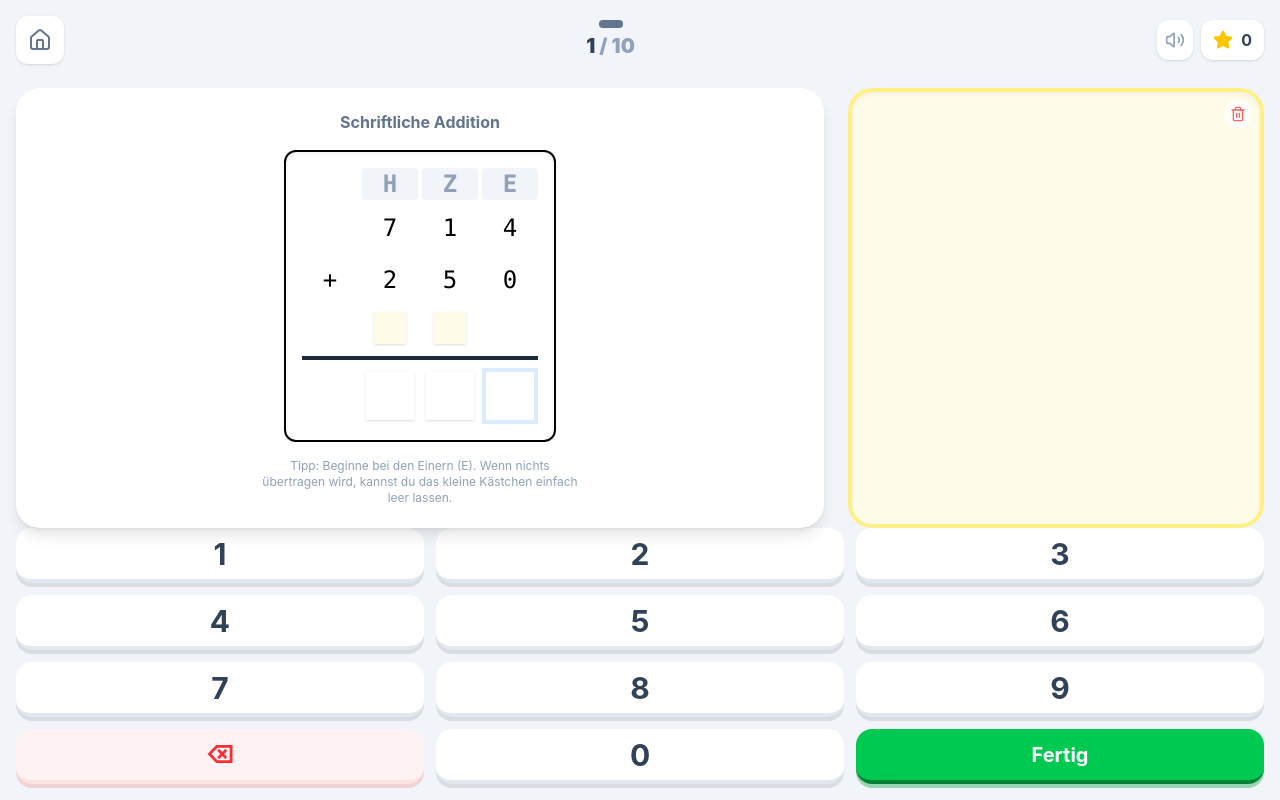
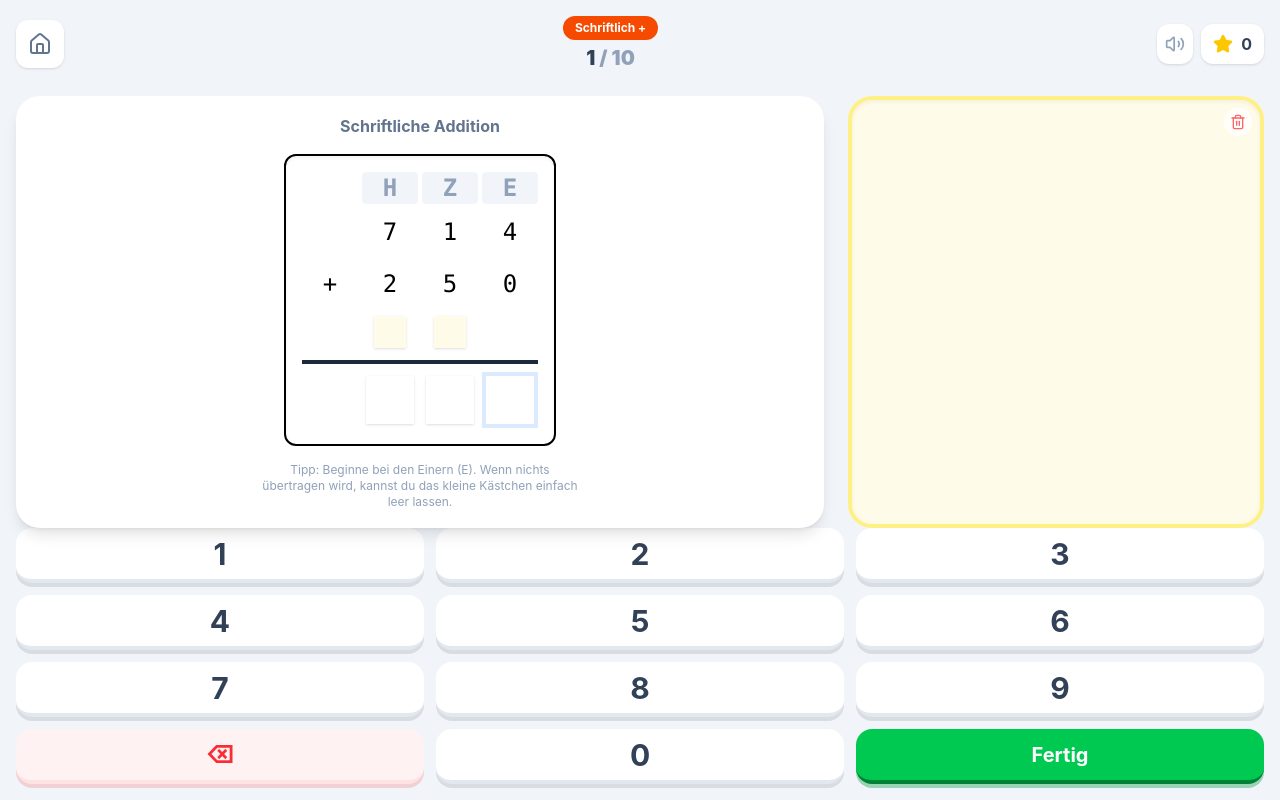
Before and after one commit to MAGRIANmontratec/mathe-app, a React (Vite) app: page / in a window 1280 px wide. Both pictures are taken after a click on the button "Schriftlich +". Built offline with nearby package versions, Linux system fonts and the light colour scheme.

Commit message:
Changes from 15.06.2026 fix 1

```diff
--- a/src/App.tsx
+++ b/src/App.tsx
@@ -1,4 +1,5 @@
-import React, { useState, useEffect, useRef, ReactNode } from "react";
+import React, { useState, useEffect, useRef } from "react";
+import type { ReactNode } from "react";
 import {
   Star, ArrowRight, ArrowLeft, ArrowDown, ArrowUp, CheckCircle, Trophy, Home, History, Zap, LayoutGrid, Pyramid, ShoppingBag, ListOrdered, GripHorizontal, AlignCenterHorizontal, GitCommitHorizontal, TrendingUp, Box, Users, BookOpen, Layers, Triangle, CircleDashed, Volume2, VolumeX, Target, Calculator, Trash2, Map, HelpCircle, PenTool, AlertTriangle, Sparkles
 } from "lucide-react";
@@ -233,7 +234,7 @@ const TASKS: Record<string, TaskDef> = {
           fields.push('rh');
           return fields;
       },
-      render: (d, i, s, f, a, c) => (
+      render: (d, i, _s, _f, _a, c) => (
           <div className="flex flex-col items-center">
               <h3 className="font-bold text-slate-500 mb-4">Schriftliche Addition</h3>
               <div className="bg-white p-4 border-2 rounded-xl shadow-inner grid grid-cols-4 gap-1 text-2xl font-mono text-center items-center">
@@ -281,7 +282,7 @@ const TASKS: Record<string, TaskDef> = {
           return d.hidden.every((h:number) => parseInt(i[`gap-${h}`]||'0') === digits[h]);
       },
       getFieldOrder: (d) => d.hidden.map((h:number) => `gap-${h}`),
-      render: (d, i, s, f, a, c) => {
+      render: (d, i, _s, _f, _a, c) => {
           const digits = [ Math.floor(d.a/100), Math.floor((d.a%100)/10), d.a%10, Math.floor(d.b/100), Math.floor((d.b%100)/10), d.b%10, Math.floor(d.res/100), Math.floor((d.res%100)/10), d.res%10 ];
           const isH = (idx:number) => d.hidden.includes(idx);
           const rD = (idx:number) => isH(idx) ? c(`gap-${idx}`, i[`gap-${idx}`], false, '', 'w-12 h-12 bg-yellow-50') : <div className="p-2 w-12 h-12 flex items-center justify-center">{digits[idx]||(idx===0||idx===3?'':'0')}</div>;
@@ -397,7 +398,7 @@ const TASKS: Record<string, TaskDef> = {
           fields.push('rh');
           return fields;
       },
-      render: (d, i, s, f, a, c) => (
+      render: (d, i, _s, _f, _a, c) => (
           <div className="flex flex-col items-center">
               <h3 className="font-bold text-slate-500 mb-4 text-center">Finde den Fehler und rechne richtig!</h3>
               <div className="flex flex-col sm:flex-row gap-4 items-center">
@@ -448,7 +449,7 @@ const TASKS: Record<string, TaskDef> = {
     generate: () => { const a=rand(15,75), b=rand(15,95-a); return { a, b, op: '+', res: a+b, split: Math.floor(b/10)*10, split2: b%10 }; },
     validate: (d, i) => parseInt(i['res']) === d.res,
     getFieldOrder: () => ['op1', 'res1', 'start2', 'op2', 'res2', 'res'],
-    render: (d, i, s, f, a, c) => (
+    render: (d, i, _s, _f, _a, c) => (
       <div className="flex flex-col items-center">
         <h3 className="font-bold text-slate-500 mb-2">Rechne schrittweise</h3>
         <div className="bg-white p-2 border-2 rounded-xl shadow-inner grid grid-cols-5 gap-0 bg-slate-50 text-xl font-mono">
@@ -464,28 +465,28 @@ const TASKS: Record<string, TaskDef> = {
      generate: () => { const a=rand(35,95), b=rand(15,a-10); return { a, b, op: '-', res: a-b, split: Math.floor(b/10)*10, split2: b%10 }; },
      validate: (d, i) => parseInt(i['res']) === d.res,
      getFieldOrder: () => ['op1', 'res1', 'start2', 'op2', 'res2', 'res'],
-     render: (d, i, s, f, a, c) => TASKS['addition'].render(d, i, s, f, a, c)
+     render: (d, i, _s, _f, _a, c) => TASKS['addition'].render(d, i, _s, _f, _a, c)
   },
   addition_1000: {
     id: 'addition_1000', category: 'calc', isMultiInput: true,
     generate: () => { const a=rand(100,750), b=rand(120,950-a); return { a, b, res: a+b }; },
     validate: (d, i) => parseInt(i['res']) === d.res,
     getFieldOrder: () => ['res'],
-    render: (d, i, s, f, a, c) => <div className="text-center text-4xl font-black text-slate-800 flex gap-4 items-center justify-center">{d.a} + {d.b} = {c('res', d.res, false, '', 'w-32 h-16 text-3xl')}</div>
+    render: (d, i, _s, _f, _a, c) => <div className="text-center text-4xl font-black text-slate-800 flex gap-4 items-center justify-center">{d.a} + {d.b} = {c('res', d.res, false, '', 'w-32 h-16 text-3xl')}</div>
   },
   subtraction_1000: {
     id: 'subtraction_1000', category: 'calc', isMultiInput: true,
     generate: () => { const a=rand(350,990), b=rand(120,a-100); return { a, b, res: a-b }; },
     validate: (d, i) => parseInt(i['res']) === d.res,
     getFieldOrder: () => ['res'],
-    render: (d, i, s, f, a, c) => <div className="text-center text-4xl font-black text-slate-800 flex gap-4 items-center justify-center">{d.a} - {d.b} = {c('res', d.res, false, '', 'w-32 h-16 text-3xl')}</div>
+    render: (d, i, _s, _f, _a, c) => <div className="text-center text-4xl font-black text-slate-800 flex gap-4 items-center justify-center">{d.a} - {d.b} = {c('res', d.res, false, '', 'w-32 h-16 text-3xl')}</div>
   },
   pyramid: {
       id: 'pyramid', category: 'calc', isMultiInput: true,
       generate: () => { const b1=rand(1,10), b2=rand(1,10), b3=rand(1,10); const m1=b1+b2, m2=b2+b3, top=m1+m2; return { stones: [b1,b2,b3,m1,m2,top], given: rand(0,1)===0 ? [1,1,1,0,0,0] : [1,0,1,1,0,0] }; },
       validate: (d, i) => d.stones.every((v:number,k:number) => d.given[k] || parseInt(i[`stone-${k}`]) === v),
       getFieldOrder: (d) => d.stones.map((_:any,k:number)=>!d.given[k]?`stone-${k}`:null).filter(Boolean) as string[],
-      render: (d, i, s, f, a, c) => (
+      render: (d, i, _s, _f, _a, c) => (
           <div className="flex flex-col items-center gap-1 mt-4">
               <div className="flex justify-center">{c('stone-5', d.stones[5], d.given[5], undefined, "w-20 h-14 border-2 rounded-lg")}</div>
               <div className="flex justify-center gap-1">{c('stone-3', d.stones[3], d.given[3], undefined, "w-20 h-14 border-2 rounded-lg")}{c('stone-4', d.stones[4], d.given[4], undefined, "w-20 h-14 border-2 rounded-lg")}</div>
@@ -498,7 +499,7 @@ const TASKS: Record<string, TaskDef> = {
       generate: () => { const isPlus=rand(0,1)===1; const base=rand(20,70); const ops=[rand(2,9), rand(10,15), rand(20,25)]; return { base, ops, isPlus }; },
       validate: (d, i) => d.ops.every((op:number, idx:number) => parseInt(i[`res-${idx}`]) === (d.isPlus ? d.base+op : d.base-op)),
       getFieldOrder: (d) => d.ops.map((_:any,idx:number)=>`res-${idx}`),
-      render: (d, i, s, f, a, c) => (
+      render: (d, i, _s, _f, _a, c) => (
           <div className="flex flex-col items-center mt-4 bg-white p-2 rounded-xl shadow-sm border border-slate-200">
              <div className="flex gap-2 mb-2">
                  <div className="w-16 h-12 flex items-center justify-center font-bold text-slate-500 bg-slate-100 rounded-lg">{d.isPlus?'+':'-'} {d.base}</div>
@@ -506,7 +507,7 @@ const TASKS: Record<string, TaskDef> = {
              </div>
              <div className="flex gap-2">
                  <div className="w-16 h-14 flex items-center justify-center font-bold text-2xl text-slate-400">=</div>
-                 {d.ops.map((op:number, idx:number) => c(`res-${idx}`, i[`res-${idx}`], false, undefined, "w-16 h-14 border-2 rounded-lg"))}
+                 {d.ops.map((_op:number, idx:number) => c(`res-${idx}`, i[`res-${idx}`], false, undefined, "w-16 h-14 border-2 rounded-lg"))}
              </div>
           </div>
       )
@@ -514,9 +515,9 @@ const TASKS: Record<string, TaskDef> = {
   fact_family: {
       id: 'fact_family', category: 'calc', isMultiInput: true,
       generate: () => { const a=rand(2,9), b=rand(2,9), prod=a*b; return { a, b, prod }; },
-      validate: (d, i) => true,
+      validate: (_d, _i) => true,
       getFieldOrder: () => [],
-      render: (d, i, s, f, a, c) => (
+      render: (d, i, _s, _f, _a, c) => (
           <div className="flex flex-col gap-2">
              <div className="text-center font-bold mb-2">Zahlen: {d.a}, {d.b}, {d.prod}</div>
              <div className="grid grid-cols-1 gap-2">
@@ -530,7 +531,7 @@ const TASKS: Record<string, TaskDef> = {
       generate: () => { const t=rand(2,9), l=rand(2,9), r=rand(2,9); return { t, l, r }; },
       validate: (d, i) => parseInt(i['pl']) === d.t*d.l && parseInt(i['pr']) === d.t*d.r && parseInt(i['pb']) === d.l*d.r,
       getFieldOrder: () => ['pl', 'pr', 'pb'],
-      render: (d, i, s, f, a, c) => (
+      render: (d, i, _s, _f, _a, c) => (
          <div className="relative w-64 h-56 mt-4 mx-auto">
             <svg className="absolute inset-0 w-full h-full" viewBox="0 0 200 180"><polygon points="100,20 20,160 180,160" fill="none" stroke="#cbd5e1" strokeWidth="3" /></svg>
             <div className="absolute top-0 left-1/2 -translate-x-1/2">{c('t', d.t, true, undefined, "w-12 h-12 rounded-full border-2")}</div>
@@ -547,14 +548,14 @@ const TASKS: Record<string, TaskDef> = {
       generate: () => { const t=rand(10,50), l=rand(10,50), r=rand(10,50); return { t, l, r }; },
       validate: (d, i) => parseInt(i['pl']) === d.t+d.l && parseInt(i['pr']) === d.t+d.r && parseInt(i['pb']) === d.l+d.r,
       getFieldOrder: () => ['pl', 'pr', 'pb'],
-      render: (d, i, s, f, a, c) => TASKS['triangle'].render(d, i, s, f, a, c)
+      render: (d, i, _s, _f, _a, c) => TASKS['triangle'].render(d, i, _s, _f, _a, c)
   },
   calc_wheel: {
       id: 'calc_wheel', category: 'calc', isMultiInput: true,
       generate: () => { const op=rand(0,1)===0?'+':(rand(0,1)===0?'-':'·'); const c=rand(2,9); const segs=[]; for(let i=0;i<4;i++) segs.push({inner:rand(2,9), outer: op==='+'?c+rand(2,9):op==='-'?c-rand(1,c-1):c*rand(2,9)}); return { center:c, op, segments:segs }; },
       validate: (d, i) => d.segments.every((v:any,k:number)=> parseInt(i[`w-${k}`]) === (d.op==='+'?d.center+v.inner:d.op==='-'?d.center-v.inner:d.center*v.inner)),
       getFieldOrder: (d) => [0,1,2,3].map(k=>`w-${k}`),
-      render: (d, i, s, f, a, c) => (
+      render: (d, i, _s, _f, _a, c) => (
           <div className="relative w-64 h-64 mx-auto flex items-center justify-center">
              <div className="absolute z-10 w-16 h-16 rounded-full bg-rose-100 flex items-center justify-center font-bold border-4 border-rose-300">{d.op}{d.center}</div>
              {d.segments.map((v:any,k:number)=>{
@@ -595,7 +596,7 @@ const TASKS: Record<string, TaskDef> = {
       },
       validate: (d, i) => d.grid.every((c: any, idx: number) => i[`lg-${idx}`] === c.n),
       getFieldOrder: () => [0,1,2,3,4,5,6,7,8].map(i => `lg-${i}`),
-      render: (d, i, s, f, a, c) => (
+      render: (d, i, _s, _f, _a, c) => (
           <div className="flex flex-col items-center w-full max-w-2xl px-2">
               <h3 className="font-bold text-slate-500 mb-4">Wo liegen die Farben im 3x3 Gitter?</h3>
               <div className="flex flex-col sm:flex-row gap-6 w-full items-start justify-center">
@@ -636,7 +637,7 @@ const TASKS: Record<string, TaskDef> = {
     },
     validate: (d, i) => d.shape.every((cell:any, idx:number) => d.given[idx] || parseInt(i[`gc-${idx}`]) === d.start + (cell.y * 10) + cell.x),
     getFieldOrder: (d) => d.shape.map((_:any, idx:number) => !d.given[idx] ? `gc-${idx}` : null).filter(Boolean) as string[],
-    render: (d, i, s, f, a, c) => (
+    render: (d, _i, _s, _f, _a, c) => (
         <div className="relative w-64 h-64 mx-auto">
             {d.shape.map((cell:any, idx:number) => (
                 <div key={idx} className="absolute" style={{left: cell.x*60, top: cell.y*60}}>
@@ -659,7 +660,7 @@ const TASKS: Record<string, TaskDef> = {
       },
       validate: (d, i) => parseInt(i['res']) === d.res,
       getFieldOrder: () => ['res'],
-      render: (d, i, s, f, a, c) => (
+      render: (d, i, _s, _f, _a, c) => (
           <div className="flex flex-col items-center gap-4">
               <div className="text-3xl font-bold text-slate-700">{d.start}</div>
               <div className="flex gap-2 text-slate-500 bg-slate-100 p-2 rounded-xl">
@@ -682,7 +683,7 @@ const TASKS: Record<string, TaskDef> = {
       },
       validate: (d, i) => parseInt(i['res']) === d.res,
       getFieldOrder: () => ['res'],
-      render: (d, i, s, f, a, c) => (
+      render: (d, i, _s, _f, _a, c) => (
           <div className="flex flex-col items-center gap-4">
               <div className="text-lg font-bold text-slate-400">Überschlage:</div>
               <div className="text-3xl font-bold text-slate-700">{d.a} + {d.b}</div>
@@ -705,7 +706,7 @@ const TASKS: Record<string, TaskDef> = {
       generate: () => { const c=rand(123,888); return { c, nhl: Math.floor(c/100)*100, nzl: Math.floor(c/10)*10, nhr: Math.floor(c/100)*100+100, nzr: Math.floor(c/10)*10+10 }; },
       validate: (d, i) => parseInt(i['nhl'])===d.nhl && parseInt(i['nzl'])===d.nzl && parseInt(i['v'])===d.c-1 && parseInt(i['n'])===d.c+1 && parseInt(i['nzr'])===d.nzr && parseInt(i['nhr'])===d.nhr,
       getFieldOrder: () => ['nhl', 'nzl', 'v', 'n', 'nzr', 'nhr'],
-      render: (d, i, s, f, a, c) => (
+      render: (d, i, _s, _f, _a, c) => (
           <div className="flex flex-col w-full items-center">
              <div className="flex items-end gap-1 overflow-x-auto p-2 w-full justify-center">
                  {c('nhl', i['nhl'], false, 'NH')} {c('nzl', i['nzl'], false, 'NZ')} {c('v', i['v'], false, 'V')}
@@ -719,15 +720,15 @@ const TASKS: Record<string, TaskDef> = {
       id: 'sequences', category: 'space', isMultiInput: true,
       generate: () => { const step=rand(2,8); const start=rand(10,80); return { nums: [0,1,2,3,4].map(k=>start+k*step), given: [1,0,0,0,1] }; },
       validate: (d, i) => d.nums.every((v:number,k:number)=> d.given[k] || parseInt(i[`seq-${k}`])===v),
-      getFieldOrder: (d) => [1,2,3].map(k=>`seq-${k}`),
-      render: (d, i, s, f, a, c) => <div className="flex flex-wrap justify-center gap-2 mt-6">{d.nums.map((v:number,k:number)=>c(`seq-${k}`, v, d.given[k]))}</div>
+      getFieldOrder: (_d) => [1,2,3].map(k=>`seq-${k}`),
+      render: (d, _i, _s, _f, _a, c) => <div className="flex flex-wrap justify-center gap-2 mt-6">{d.nums.map((v:number,k:number)=>c(`seq-${k}`, v, d.given[k]))}</div>
   },
   chain: {
       id: 'chain', category: 'space', isMultiInput: true,
       generate: () => { const start=rand(10,50); const ops=[2,5,10,-5]; let cur=start; const chain=[start]; ops.forEach(o=>{cur+=o; chain.push(cur);}); return { start, ops, chain }; },
       validate: (d, i) => d.chain.every((v:number,k:number) => k===0 || parseInt(i[`c-${k}`]) === v),
-      getFieldOrder: (d) => [1,2,3,4].map(k=>`c-${k}`),
-      render: (d, i, s, f, a, c) => (
+      getFieldOrder: (_d) => [1,2,3,4].map(k=>`c-${k}`),
+      render: (d, _i, _s, _f, _a, c) => (
           <div className="flex flex-wrap justify-center items-center gap-1">
              {d.chain.map((v:number, k:number) => (
                  <React.Fragment key={k}>
@@ -784,7 +785,7 @@ const TASKS: Record<string, TaskDef> = {
       },
       validate: (d, i) => Math.round(parseFloat((i['shop-total']||'0').replace(',','.'))*100) === d.total && Math.round(parseFloat((i['shop-change']||'0').replace(',','.'))*100) === d.change,
       getFieldOrder: () => ['shop-total', 'shop-change'],
-      render: (d, i, s, f, a, c) => (
+      render: (d, i, _s, _f, _a, c) => (
           <div className="flex flex-col items-center gap-6 mt-4 w-full">
              <div className="flex gap-4">{d.items.map((it:any,idx:number)=><div key={idx} className="flex flex-col items-center bg-white p-2 rounded-xl shadow border"><div className="text-3xl">{it.i}</div><div className="font-bold text-slate-700">{it.n}</div><div className="text-slate-500">{(it.p/100).toFixed(2).replace('.',',')}€</div></div>)}</div>
              <div className="w-full bg-slate-50 p-3 rounded-xl border flex flex-col items-center">
@@ -968,7 +969,7 @@ export default function MatheTrainerApp() {
       const { def, data } = currentQuestion;
       if (def.isMultiInput && def.getFieldOrder) {
           const fields = def.getFieldOrder(data) || [];
-          const nextEmpty = fields.find(id => !multiInputs[id]);
+          const nextEmpty = fields.find((id: string) => !multiInputs[id]);
           if (nextEmpty) {
               setActiveCellId(nextEmpty);
               return;
@@ -1093,7 +1094,7 @@ export default function MatheTrainerApp() {
           <div className="flex justify-between items-center mb-6">
               <button onClick={() => setMode('menu')} className="bg-white p-3 rounded-xl shadow text-slate-500 hover:text-slate-700 transition-colors"><Home/></button>
               <div className="flex flex-col items-center">
-                  <div className={`px-3 py-1 rounded-full text-xs font-bold text-white mb-1 ${taskDef?.color || 'bg-slate-500'}`}>{taskDef?.name}</div>
+                  <div className={`px-3 py-1 rounded-full text-xs font-bold text-white mb-1 ${getModeInfo(mode)?.color || 'bg-slate-500'}`}>{getModeInfo(mode)?.name}</div>
                   <div className="text-xl font-black text-slate-700">{stats.q} <span className="text-slate-400">/ {QUESTIONS_PER_ROUND}</span></div>
               </div>
               <div className="flex gap-2">
```
Also changed, not shown: cmd_eingaben_um_auf_git_übertragen.txt.
